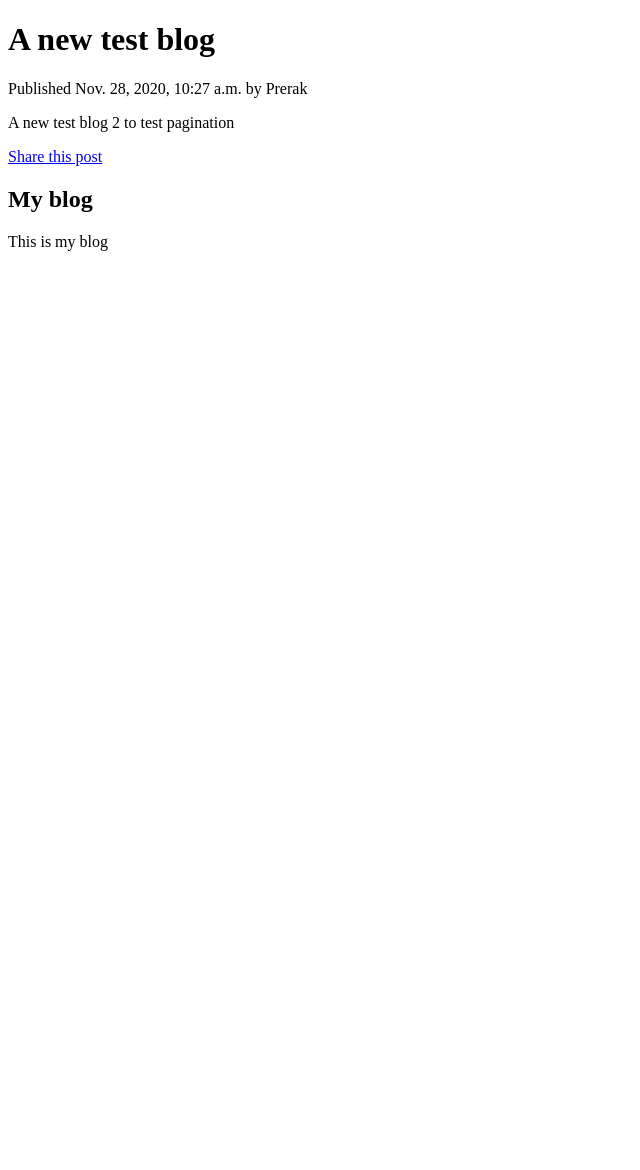
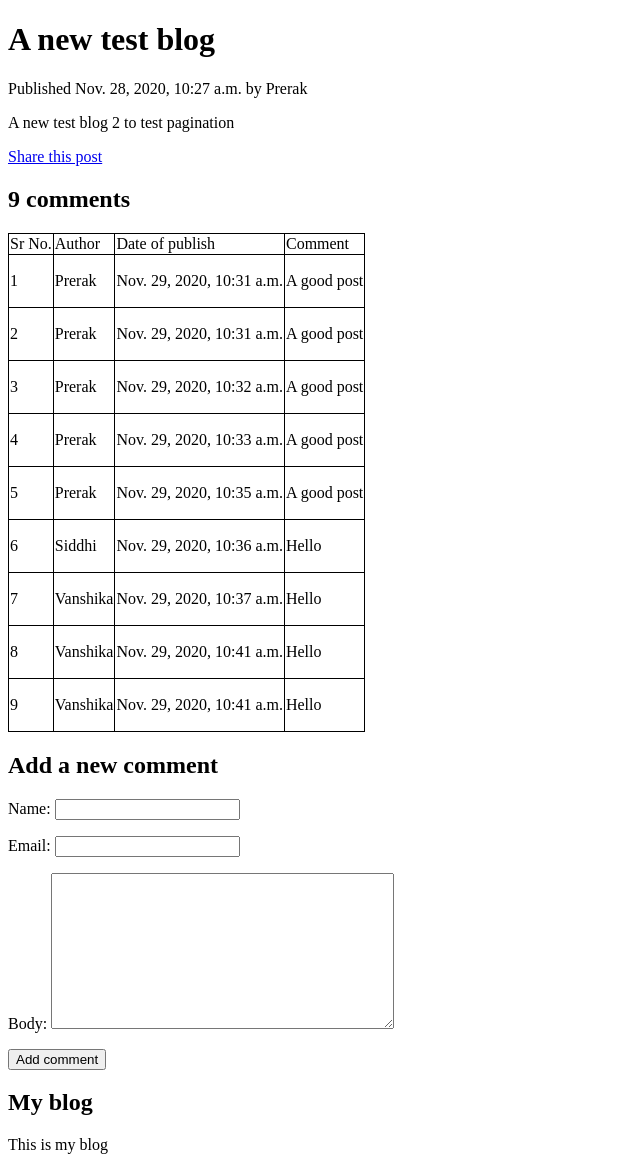
Before and after one commit to Pmparekh2000/Django-Blog, a Django app: a page that uses blog/templates/blog/post/detail.html in a window 1280 px wide. Shown: the whole page, without its empty margins (0-640 px from the left). Before the commit the page ends 251 px from the top, so only its background shows below. Run offline with Django 3.2, Linux system fonts and the light colour scheme; data comes from the database, SQL or seed files in the repository; both versions use the stored data as it was after the commit.

Commit message:
Added comments functionality

```diff
--- a/blog/forms.py
+++ b/blog/forms.py
@@ -1,7 +1,13 @@
 from django import forms
+from .models import Comment
 
 class EmailPostForm(forms.Form):
     name = forms.CharField(max_length=25)
     email = forms.EmailField()
     to = forms.EmailField()
     comments = forms.CharField(required=False, widget=forms.Textarea)
+
+class CommentForm(forms.ModelForm):
+    class Meta:
+        model = Comment
+        fields = ('name', 'email', 'body')
--- a/blog/models.py
+++ b/blog/models.py
@@ -49,3 +49,19 @@ class Post(models.Model):
 
     def get_absolute_url(self):
         return reverse('blog:post_detail', args=[self.publish.year, self.publish.month, self.publish.day, self.slug])
+
+class Comment(models.Model):
+    post = models.ForeignKey(Post, on_delete=models.CASCADE, related_name='comments')
+    # related_name attribute, specifies the name from the Post to the commments like "A post has many commnets".
+    name = models.CharField(max_length=80)
+    email = models.EmailField()
+    body = models.TextField()
+    created = models.DateTimeField(auto_now_add=True)
+    updated = models.DateTimeField(auto_now=True)
+    active = models.BooleanField(default=True)
+
+    class Meta:
+        ordering = ('created',)
+
+    def __str__(self):
+        return 'Comment by {} on {}'.format(self.name, self.post)
--- a/blog/templates/blog/post/detail.html
+++ b/blog/templates/blog/post/detail.html
@@ -12,4 +12,47 @@
         <!-- Here, we are building the URL dynamically, by using the "url" tag as provided by the Django -->
         Share this post
     </a>
+    {% with comments.count as total_comments %}
+        <h2>
+            {{ total_comments }} comment{{ total_comments| pluralize }}
+        </h2>
+    {% endwith %}
+    <table>
+        {% if comments.count > 0 %}
+        <tr>
+            <td>Sr No.</td>
+            <td>Author</td>
+            <td>Date of publish</td>
+            <td>Comment</td>
+        </tr>
+        {% endif %}
+        {% for comment in comments %}
+        <tr>
+            <td>{{ forloop.counter }}</td>
+            <td>{{ comment.name }}</td>
+            <td>{{ comment.created }}</td>
+            <td>{{ comment.body|linebreaks }}</td>
+        </tr>
+            <!-- <div class="comment">
+                <p class="info">
+                    Comment {{ forloop.counter }} by {{ comment.name }}
+                    {{ comment.created }}
+                </p>
+                {{ comment.body|linebreaks }}
+            </div> -->
+        {% empty %}
+            <p>There are no comments yet.</p>
+        {% endfor %}
+    </table>
+    {% if new_comment %}
+        <h2>Your comment has been added.</h2>
+    {% endif %}
+
+    <h2>Add a new comment</h2>
+    <form action="." method="post">
+        {{ comment_form.as_p }}
+        {% csrf_token %}
+        <p><input type="submit" value="Add comment"></p>
+    </form>
+
 {% endblock %}
--- a/blog/views.py
+++ b/blog/views.py
@@ -1,8 +1,9 @@
+from django import http
 from django.shortcuts import render, get_object_or_404
-from .models import Post
+from .models import Post, Comment
 from django.core.paginator import Paginator, EmptyPage, PageNotAnInteger
 from django.views.generic import ListView
-from .forms import EmailPostForm
+from .forms import EmailPostForm, CommentForm
 from django.core.mail import send_mail
 
 # Create your views here.
@@ -33,7 +34,26 @@ class PostListView(ListView):
 def post_detail(request, year, month, day, post):
     post = get_object_or_404(Post, slug=post, status='published', publish__year=year, publish__month=month, publish__day=day)
     # get_object_or_404, retives the desired object from the Post model and returns a HTTP 404 error, if no such object is found
-    return render(request, 'blog/post/detail.html', {'post': post})
+
+    # List of active comments for this post
+    comments = post.comments.filter(active=True)
+    new_comment = None
+
+    if request.method == 'POST':
+        # A comment was posted
+        comment_form = CommentForm(data=request.POST)
+        if comment_form.is_valid():
+            # Create a comment object, but don't save to DB
+            new_comment = comment_form.save(commit = False)
+            # Assign the current post to the comment
+            new_comment.post = post
+            # Save the comment to the DB
+            new_comment.save()
+            # return http.HttpResponseRedirect('')
+            comment_form = CommentForm()
+    else:
+        comment_form = CommentForm()
+    return render(request, 'blog/post/detail.html', {'post': post, 'comments': comments, 'new_comment': new_comment, 'comment_form': comment_form})
 
 def post_share(request, post_id):
     # Retrive post by id
--- a/mysite/settings.py
+++ b/mysite/settings.py
@@ -116,8 +116,8 @@ USE_L10N = True
 USE_TZ = True
 
 EMAIL_HOST = 'smtp.gmail.com'
-EMAIL_HOST_USER = 'pmp.tech2000@gmail.com'
-EMAIL_HOST_PASSWORD = 'Spit$technology$2020'
+EMAIL_HOST_USER = ''
+EMAIL_HOST_PASSWORD = ''
 EMAIL_PORT = 587
 EMAIL_USE_TLS = True
 
```
Also changed, not shown: blog/admin.py (+7 -1 lines), blog/migrations/0003_comment.py (added), db.sqlite3.
